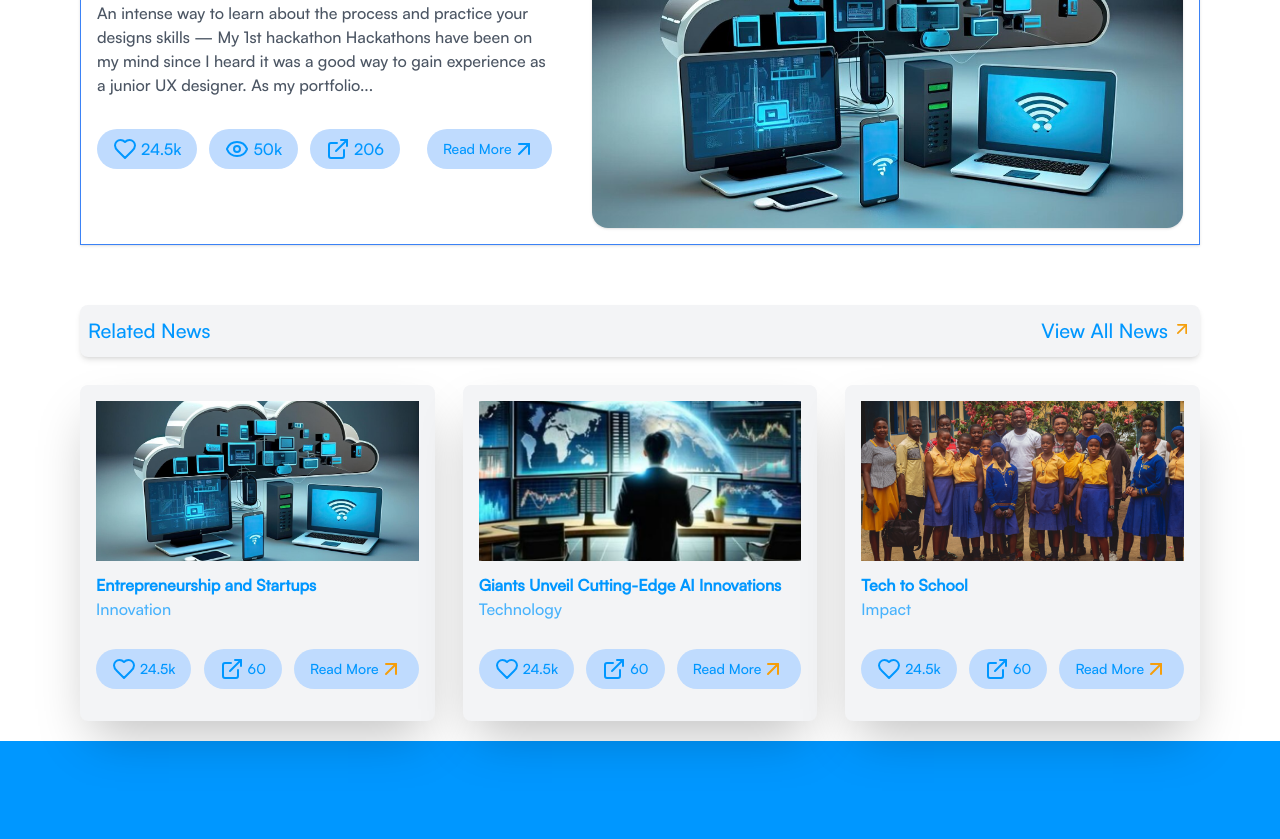
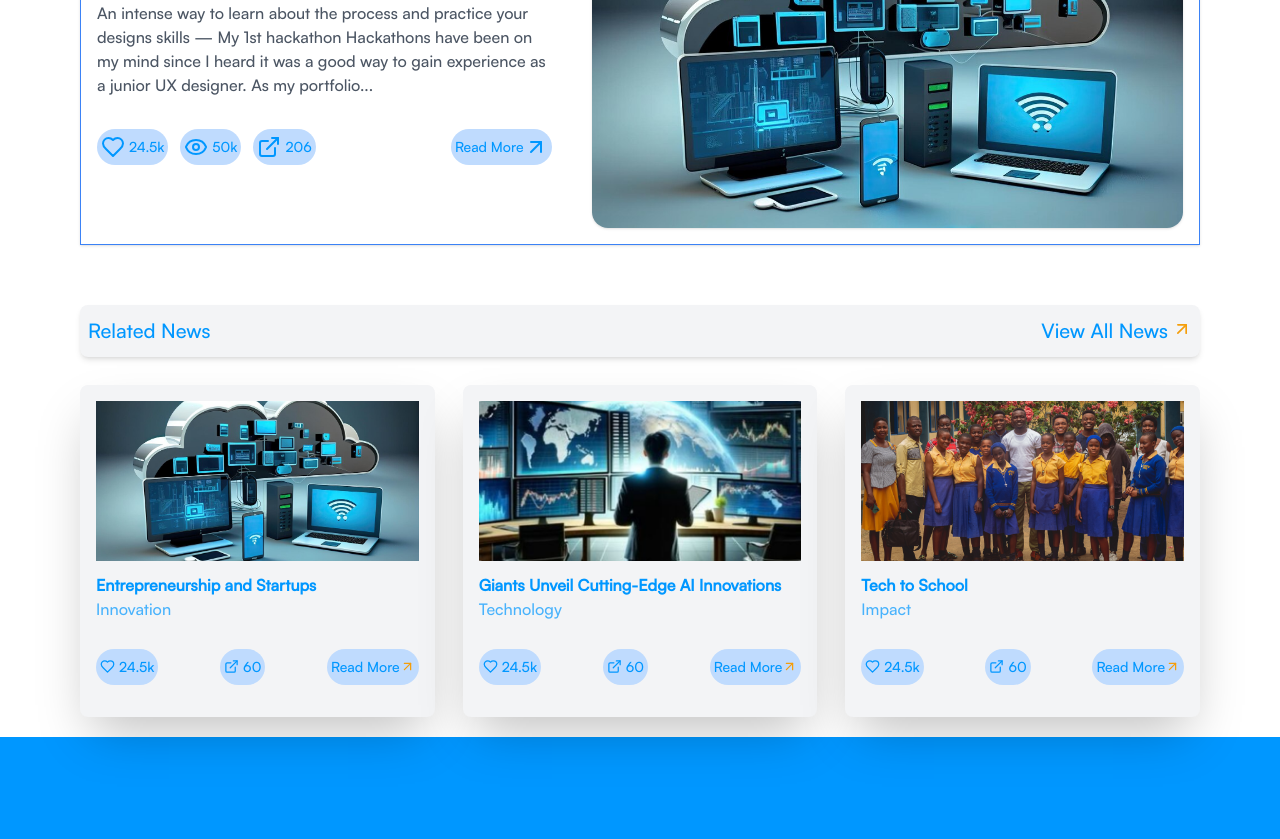
Before and after one commit to Austinobravo/seep, a Next.js app: page /news/latest in a window 1280 px wide. Shown: the part 2180-3019 px from the top of the page. Built offline with nearby package versions, Linux system fonts and the light colour scheme.

Commit message:
made latest news responsive

```diff
--- a/app/(news)/news/[id]/page.tsx
+++ b/app/(news)/news/[id]/page.tsx
@@ -36,7 +36,7 @@ const contents = [
 const NewsDetail = () => {
   return (
     <>
-    <section className='md:px-20 px-10 space-y-5'>
+    <section className='md:px-20 px-8 space-y-5'>
         {/* <FadeInSection direction={`up`}>
             <div className='w-full bg-cover md:bg-right-top bg-center  rounded-2xl text-white' style={{backgroundImage: `url(/images/discovertech.jpg)`}}>
             </div>
@@ -57,15 +57,15 @@ const NewsDetail = () => {
             </section>
             <aside className='basis-1/4 space-y-7 md:sticky top-24 h-fit'>
                 <div className='flex justify-between seep-text-color gap-3'>
-                    <div className='flex gap-1 bg-blue-200 rounded-full py-2 px-4 items-center'>
+                    <div className='flex gap-1 bg-blue-200 rounded-full w-fit h-9 px-1 items-center'>
                         <Heart/>
                         <span>24.5k</span>
                     </div>
-                    <div className='flex gap-1 bg-blue-200 rounded-full py-2 px-4 items-center'>
+                    <div className='flex gap-1 bg-blue-200 rounded-full w-fit h-9 px-1 items-center'>
                         <Eye/>
                         <span>50k</span>
                     </div>
-                    <div className='flex gap-1 bg-blue-200 rounded-full py-2 px-4 items-center'>
+                    <div className='flex gap-1 bg-blue-200 rounded-full w-fit h-9 px-1 items-center'>
                         <ExternalLink/>
                         <span>206</span>
                     </div>
--- a/app/(news)/news/_components/LatestNewsCard.tsx
+++ b/app/(news)/news/_components/LatestNewsCard.tsx
@@ -10,32 +10,32 @@ const LatestNewsCard = () => {
         {[1,2,3,4].map((item) => (
             <div key={item} className='flex justify-between lg:flex-row flex-col-reverse gap-x-10 gap-y-7 p-4 border border-blue-500 shadow w-fit'>
                 <div className='basis-3/4 '>
-                    <div className='flex gap-5 items-center text-gray-600 text-sm'>
+                    <div className='flex gap-5 items-center text-gray-600 sm:text-sm text-xs'>
                         <Image src={`/images/avatar.webp`} width={200} height={200} alt='' className='w-10 h-10 rounded-full'/>
                         <h3>Nwankwo Joy</h3>
                         <span>4 days ago</span>
                     </div>
                     <div className='py-8 space-y-3'>
-                        <h4 className='font-semibold text-lg'>Your portfolio is stopping you from getting that job</h4>
-                        <p className='text-gray-600'>An intense way to learn about the process and practice your designs skills — My 1st hackathon Hackathons have been on my mind since I heard it was a good way to gain experience as a junior UX designer. As my portfolio...</p>
+                        <h4 className='font-semibold sm:text-lg text-'>Your portfolio is stopping you from getting that job</h4>
+                        <p className='text-gray-600 sm:text-base text-xs'>An intense way to learn about the process and practice your designs skills — My 1st hackathon Hackathons have been on my mind since I heard it was a good way to gain experience as a junior UX designer. As my portfolio...</p>
                     </div>
-                    <div className='flex justify-between'>
-                        <div className='flex justify-between seep-text-color gap-3'>
-                            <div className='flex gap-1 bg-blue-200 rounded-full py-2 px-4 items-center'>
+                    <div className='flex justify-between flex-wrap gap-4'>
+                        <div className='flex justify-between seep-text-color gap-3 '>
+                            <div className='flex gap-1 bg-blue-200 rounded-full text-sm w-fit h-9 px-1 items-center'>
                                 <Heart/>
                                 <span>24.5k</span>
                             </div>
-                            <div className='flex gap-1 bg-blue-200 rounded-full py-2 px-4 items-center'>
+                            <div className='flex gap-1 bg-blue-200 rounded-full text-sm w-fit h-9 px-1 items-center'>
                                 <Eye/>
                                 <span>50k</span>
                             </div>
-                            <div className='flex gap-1 bg-blue-200 rounded-full py-2 px-4 items-center'>
+                            <div className='flex gap-1 bg-blue-200 rounded-full text-sm w-fit h-9 px-1 items-center'>
                                 <ExternalLink/>
                                 <span>206</span>
                             </div>
 
                         </div>
-                        <Link href={``} className='flex seep-text-color bg-blue-200 w-fit text-sm rounded-full px-4 py-2 items-center'>
+                        <Link href={``} className='flex seep-text-color bg-blue-200 text-sm rounded-full text-sm w-fit h-9 px-1 items-center'>
                             <span>Read More</span>
                             <ArrowUpRight className=''/>
                         </Link>
--- a/app/(news)/news/_components/RelatedNews.tsx
+++ b/app/(news)/news/_components/RelatedNews.tsx
@@ -32,7 +32,7 @@ const contents = [
 ]
 const RelatedNews = () => {
   return (
-    <section className='space-y-7 py-5 md:px-20 px-10'>
+    <section className='space-y-7 py-5 md:px-20 px-3'>
         <div className='bg-gray-100 shadow-md flex justify-between py-3 md:text-xl text-base px-2 seep-text-color rounded-lg'>
             <h3 className=''>Related News</h3>
             <Link href={``} className='flex'>View All News <ArrowUpRight className='text-amber-500 pl-1'/></Link>
@@ -46,18 +46,18 @@ const RelatedNews = () => {
                         <h3 className='font-bold'>{content.heading}</h3>
                         <p className='opacity-70'>{content.category}</p>
                     </div>
-                    <div className='flex justify-between seep-text-color gap-3 py-4 '>
-                        <div className='flex gap-1 bg-blue-200 text-sm rounded-full w-fit py-2 px-4 items-center'>
-                            <Heart/>
+                    <div className='flex justify-between seep-text-color gap-x-3 py-4 '>
+                        <div className='flex gap-1 bg-blue-200  rounded-full  w-fit h-9 px-1  text-sm items-center'>
+                            <Heart size={15}/>
                             <span>24.5k</span>
                         </div>
-                        <div className='flex gap-1 bg-blue-200 text-sm rounded-full py-2 px-4 items-center'>
-                            <ExternalLink/>
+                        <div className='flex gap-1 bg-blue-200 text-sm rounded-full w-fit h-9 px-1 items-center'>
+                            <ExternalLink size={15}/>
                             <span>60</span>
                         </div>
-                        <Link href={``} className='flex bg-blue-200 w-fit text-sm rounded-full px-4 py-2 items-center'>
+                        <Link href={``} className='flex bg-blue-200  text-sm rounded-full w-fit h-9 px-1 items-center'>
                             <span>Read More</span>
-                            <ArrowUpRight className='text-amber-500'/>
+                            <ArrowUpRight size={15} className='text-amber-500'/>
                         </Link>
                     </div>
                 </div>
--- a/app/(news)/news/_components/RelatedNewsCard.tsx
+++ b/app/(news)/news/_components/RelatedNewsCard.tsx
@@ -188,18 +188,18 @@ const RelatedNewsCard = () => {
                                 </div>
                                 <div className='flex justify-between'>
                                     <div className='flex justify-between seep-text-color gap-3'>
-                                        <div className='flex gap-1 bg-blue-200 rounded-full py-2 px-3 items-center'>
+                                        <div className='flex gap-1 bg-blue-200 rounded-full w-fit h-9 px-1 items-center'>
                                             <Heart/>
                                             <span>24.5k</span>
                                         </div>
 
-                                        <div className='flex gap-1 bg-blue-200 rounded-full py-2 px-3 items-center'>
+                                        <div className='flex gap-1 bg-blue-200 rounded-full w-fit h-9 px-1 items-center'>
                                             <ExternalLink/>
                                             <span>206</span>
                                         </div>
 
                                     </div>
-                                    <Link href={``} className='flex seep-text-color bg-blue-200 w-fit text-sm rounded-full px-3 py-2 items-center'>
+                                    <Link href={``} className='flex seep-text-color bg-blue-200 text-sm rounded-full w-fit h-9 px-1 items-center'>
                                         <span>Read More</span>
                                         <ArrowUpRight className=''/>
                                     </Link>
--- a/hooks/useAdminNavigation.tsx
+++ b/hooks/useAdminNavigation.tsx
@@ -1,6 +1,6 @@
 // import { faDashboard, faPodcast } from "@fortawesome/free-solid-svg-icons"
 import { usePathname } from "next/navigation"
-import {  House, Inbox, LayoutPanelTop, Lock, LucideIcon, NotebookPen, PanelsTopLeft, User, UserRoundPen} from 'lucide-react'
+import {  House, Inbox, Lock, LucideIcon, NotebookPen, PanelsTopLeft, User, UserRoundPen} from 'lucide-react'
 import React from "react"
 
 type navLinksTypes = ({
```
